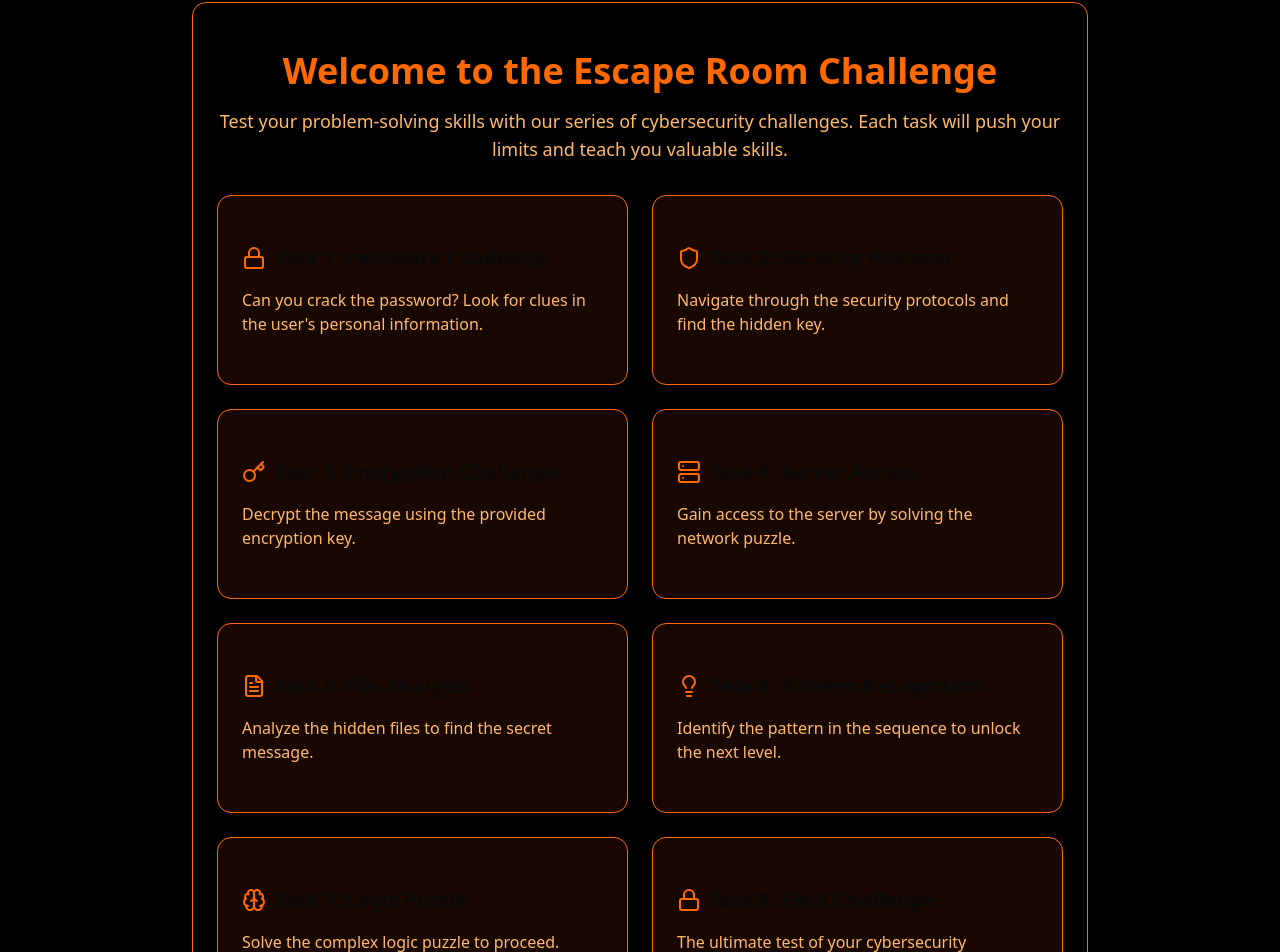
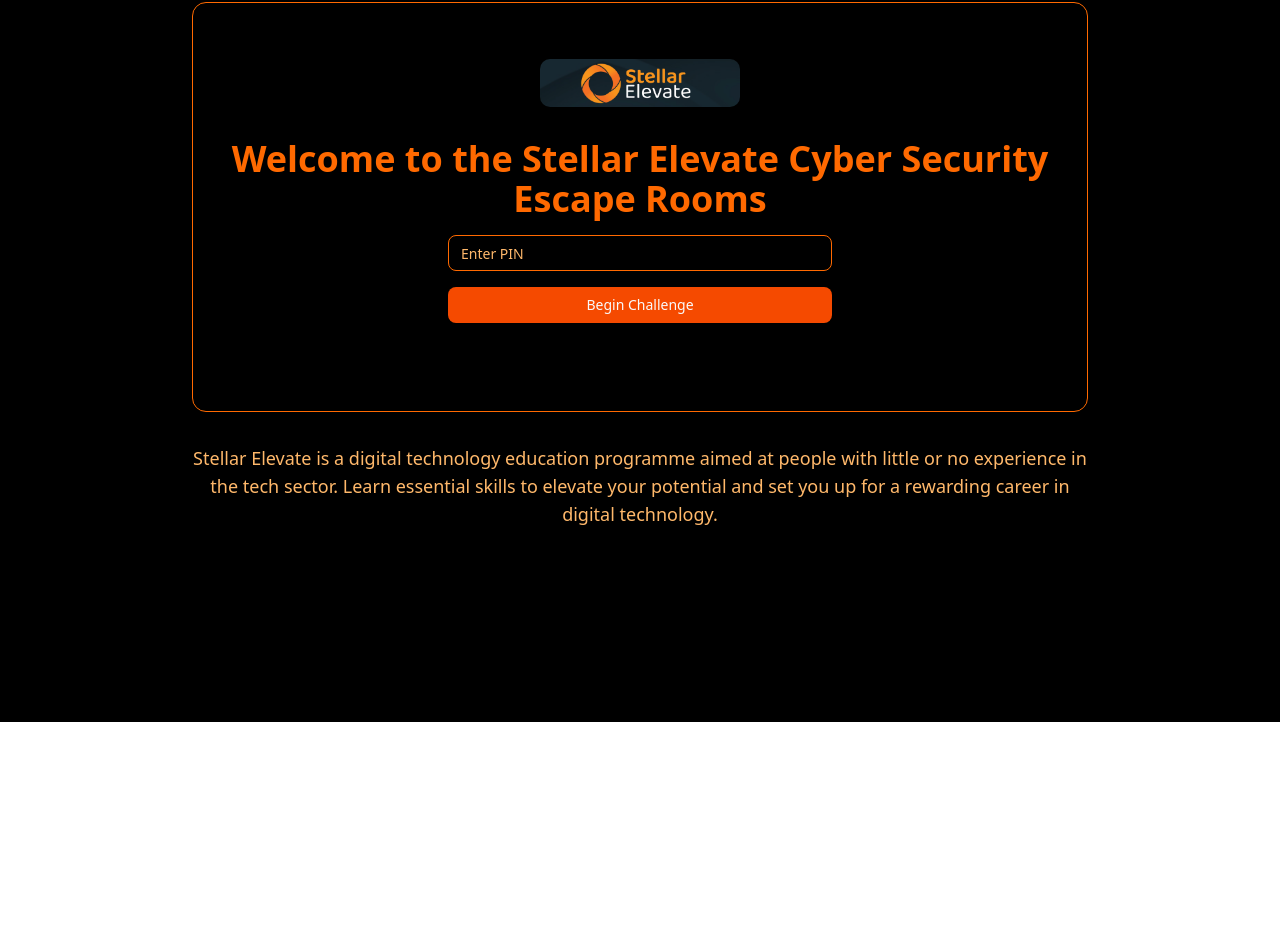
Before and after one commit to Mettle79/Thrive, a Next.js app: page / in a window 1280 px wide. Shown: the part 78-1030 px from the top of the page. After the commit the page ends 800 px from the top, so only its background shows below. Built offline with nearby package versions, Linux system fonts and the light colour scheme.

Commit message:
Update to welcome page to include a PIN to start the experience

```diff
--- a/src/app/page.tsx
+++ b/src/app/page.tsx
@@ -1,150 +1,91 @@
 "use client"
 
-import Link from "next/link"
+import Image from "next/image"
+import { Card, CardContent } from "@/components/ui/card"
 import { Button } from "@/components/ui/button"
-import { Card, CardContent } from "@/components/ui/card"
-import { Lock, Shield, Key, Server, FileText, Lightbulb, Brain } from "lucide-react"
+import { Input } from "@/components/ui/input"
+import { useState } from "react"
+
+// Function to generate dynamic PIN based on date
+function generateDynamicPin() {
+  const today = new Date()
+  const day = today.getDate()
+  const month = today.getMonth() + 1 // getMonth() returns 0-11
+
+  // Calculate the dynamic values (2 days before and 2 months before)
+  const dynamicDay = Math.max(1, day - 2)
+  const dynamicMonth = Math.max(1, month - 2)
+
+  // Format as DDMM
+  const pin = `${String(dynamicDay).padStart(2, '0')}${String(dynamicMonth).padStart(2, '0')}`
+
+  return pin
+}
 
 export default function Home() {
+  const [pin, setPin] = useState("")
+  const [error, setError] = useState(false)
+
+  const handleSubmit = (e: React.FormEvent) => {
+    e.preventDefault()
+    const correctPin = generateDynamicPin()
+    if (pin === correctPin) {
+      setError(false)
+      window.location.href = "/task1"
+    } else {
+      setError(true)
+    }
+  }
+
   return (
     <div className="flex flex-1 flex-col bg-black p-4 text-orange-500">
-      <div className="mx-auto w-full max-w-4xl">
+      <div className="mx-auto flex w-full max-w-4xl flex-col items-center justify-center">
         <Card className="border-orange-500 bg-black">
-          <CardContent className="p-6">
-            <div className="mb-8 text-center">
-              <h1 className="mb-4 text-4xl font-bold text-orange-500">Welcome to the Escape Room Challenge</h1>
-              <p className="text-lg text-orange-300">
-                Test your problem-solving skills with our series of cybersecurity challenges.
-                Each task will push your limits and teach you valuable skills.
-              </p>
+          <CardContent className="p-8">
+            <div className="mb-8 flex justify-center">
+              <Image
+                src="/logo.png"
+                alt="Stellar Elevate Logo"
+                width={200}
+                height={200}
+                className="rounded-lg"
+              />
             </div>
 
-            <div className="grid gap-6 md:grid-cols-2">
-              <Link href="/task1">
-                <Card className="border-orange-500 bg-orange-900/20 transition-colors hover:bg-orange-900/30">
-                  <CardContent className="p-6">
-                    <div className="mb-4 flex items-center gap-2">
-                      <Lock className="h-6 w-6 text-orange-500" />
-                      <h2 className="text-xl font-bold">Task 1: Password Challenge</h2>
-                    </div>
-                    <p className="text-orange-300">
-                      Can you crack the password? Look for clues in the user's personal information.
+            <div className="mb-8 text-center">
+              <h1 className="mb-4 text-4xl font-bold text-orange-500">
+                Welcome to the Stellar Elevate Cyber Security Escape Rooms
+              </h1>
+
+              <form onSubmit={handleSubmit} className="mx-auto max-w-sm">
+                <div className="mb-4">
+                  <Input
+                    type="password"
+                    placeholder="Enter PIN"
+                    value={pin}
+                    onChange={(e) => setPin(e.target.value)}
+                    className="border-orange-500 bg-black text-orange-500 placeholder:text-orange-300"
+                  />
+                  {error && (
+                    <p className="mt-2 text-sm text-red-500">
+                      Incorrect PIN. Please try again.
                     </p>
-                  </CardContent>
-                </Card>
-              </Link>
-
-              <Link href="/task2">
-                <Card className="border-orange-500 bg-orange-900/20 transition-colors hover:bg-orange-900/30">
-                  <CardContent className="p-6">
-                    <div className="mb-4 flex items-center gap-2">
-                      <Shield className="h-6 w-6 text-orange-500" />
-                      <h2 className="text-xl font-bold">Task 2: Security Protocol</h2>
-                    </div>
-                    <p className="text-orange-300">
-                      Navigate through the security protocols and find the hidden key.
-                    </p>
-                  </CardContent>
-                </Card>
-              </Link>
-
-              <Link href="/task3">
-                <Card className="border-orange-500 bg-orange-900/20 transition-colors hover:bg-orange-900/30">
-                  <CardContent className="p-6">
-                    <div className="mb-4 flex items-center gap-2">
-                      <Key className="h-6 w-6 text-orange-500" />
-                      <h2 className="text-xl font-bold">Task 3: Encryption Challenge</h2>
-                    </div>
-                    <p className="text-orange-300">
-                      Decrypt the message using the provided encryption key.
-                    </p>
-                  </CardContent>
-                </Card>
-              </Link>
-
-              <Link href="/task4">
-                <Card className="border-orange-500 bg-orange-900/20 transition-colors hover:bg-orange-900/30">
-                  <CardContent className="p-6">
-                    <div className="mb-4 flex items-center gap-2">
-                      <Server className="h-6 w-6 text-orange-500" />
-                      <h2 className="text-xl font-bold">Task 4: Server Access</h2>
-                    </div>
-                    <p className="text-orange-300">
-                      Gain access to the server by solving the network puzzle.
-                    </p>
-                  </CardContent>
-                </Card>
-              </Link>
-
-              <Link href="/task5">
-                <Card className="border-orange-500 bg-orange-900/20 transition-colors hover:bg-orange-900/30">
-                  <CardContent className="p-6">
-                    <div className="mb-4 flex items-center gap-2">
-                      <FileText className="h-6 w-6 text-orange-500" />
-                      <h2 className="text-xl font-bold">Task 5: File Analysis</h2>
-                    </div>
-                    <p className="text-orange-300">
-                      Analyze the hidden files to find the secret message.
-                    </p>
-                  </CardContent>
-                </Card>
-              </Link>
-
-              <Link href="/task6">
-                <Card className="border-orange-500 bg-orange-900/20 transition-colors hover:bg-orange-900/30">
-                  <CardContent className="p-6">
-                    <div className="mb-4 flex items-center gap-2">
-                      <Lightbulb className="h-6 w-6 text-orange-500" />
-                      <h2 className="text-xl font-bold">Task 6: Pattern Recognition</h2>
-                    </div>
-                    <p className="text-orange-300">
-                      Identify the pattern in the sequence to unlock the next level.
-                    </p>
-                  </CardContent>
-                </Card>
-              </Link>
-
-              <Link href="/task7">
-                <Card className="border-orange-500 bg-orange-900/20 transition-colors hover:bg-orange-900/30">
-                  <CardContent className="p-6">
-                    <div className="mb-4 flex items-center gap-2">
-                      <Brain className="h-6 w-6 text-orange-500" />
-                      <h2 className="text-xl font-bold">Task 7: Logic Puzzle</h2>
-                    </div>
-                    <p className="text-orange-300">
-                      Solve the complex logic puzzle to proceed.
-                    </p>
-                  </CardContent>
-                </Card>
-              </Link>
-
-              <Link href="/task8">
-                <Card className="border-orange-500 bg-orange-900/20 transition-colors hover:bg-orange-900/30">
-                  <CardContent className="p-6">
-                    <div className="mb-4 flex items-center gap-2">
-                      <Lock className="h-6 w-6 text-orange-500" />
-                      <h2 className="text-xl font-bold">Task 8: Final Challenge</h2>
-                    </div>
-                    <p className="text-orange-300">
-                      The ultimate test of your cybersecurity knowledge.
-                    </p>
-                  </CardContent>
-                </Card>
-              </Link>
-            </div>
-
-            <div className="mt-8 rounded border border-orange-500/50 bg-orange-900/30 p-4">
-              <h2 className="mb-2 text-xl font-bold text-orange-500">Instructions</h2>
-              <ul className="list-disc pl-4 text-orange-300">
-                <li>Complete each task in sequence</li>
-                <li>Look for hidden clues and hints</li>
-                <li>Use your problem-solving skills</li>
-                <li>Don't be afraid to think outside the box</li>
-                <li>Good luck!</li>
-              </ul>
+                  )}
+                </div>
+                <Button type="submit" className="w-full bg-orange-600 hover:bg-orange-700">
+                  Begin Challenge
+                </Button>
+              </form>
             </div>
           </CardContent>
         </Card>
+
+        <div className="mt-8 text-center text-orange-300">
+          <p className="text-lg">
+            Stellar Elevate is a digital technology education programme aimed at people with little or no experience in the tech sector.
+            Learn essential skills to elevate your potential and set you up for a rewarding career in digital technology.
+          </p>
+        </div>
       </div>
     </div>
   )
```
